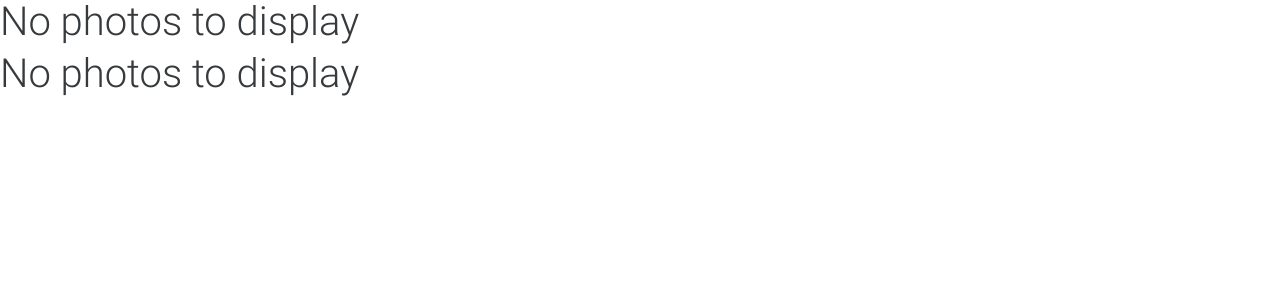
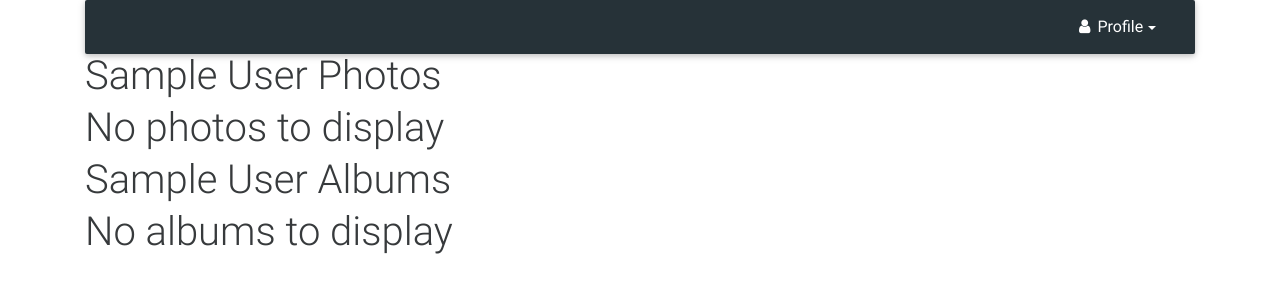
Before and after one commit to ilikesounds/django-imager, a Django app: page /images/library/ in a window 1280 px wide. Shown: the top 300 px of the page. Run offline with Django 3.2, Linux system fonts and the light colour scheme; the visitor is signed in with stand-in values (Sample User, id 1); data that the repository does not hold is empty; some libraries are stand-ins or nearby versions.

Commit message:
Resolves the library view and the nav bar for all templates

```diff
--- a/imagersite/imager_images/templates/imager_images/library.html
+++ b/imagersite/imager_images/templates/imager_images/library.html
@@ -1,14 +1,41 @@
 {% extends 'imagersite/base.html' %}
 {% load static %}
+
+{% block nav %}
+<div class="container">
+<nav class="navbar navbar-dark special-color-dark">
+  <button class="navbar-toggler hidden-sm-up" type="button" data-toggle="collapse" data-target="#collapseEx22"><i class="fa fa-bars"></i> </button>
+    <div class="container">
+      <div class="collapse navbar-toggleable-xs" id="collapseEx22">
+        <ul class="nav navbar-nav pull-right">
+          <li class="nav-item active">
+          </li>
+          <li class="nav-item dropdown">
+            <a class="nav-link dropdown-toggle waves-effect waves-dark" type="button" id="dropdownMenu1" data-toggle="dropdown" aria-haspopup="true" aria-expanded="false"><i class="fa fa-user"></i> Profile</a>
+            <div class="dropdown-menu dropdown-dark" aria-labelledby="dropdownMenu1" data-dropdown-in="fadeIn" data-dropdown-out="fadeOut">
+              {% if user %}
+              <a class="dropdown-item waves-effect waves-dark" href="/profile">Profile</a>
+              <a class="dropdown-item waves-effect waves-dark" href="{% url 'library_view' %}">Library</a>
+              <a class="dropdown-item waves-effect waves-dark" href="/logout">Logout</a>
+              {% endif %}
+            </div>
+          </li>
+        </ul>
+      </div>
+    </div>
+</nav>
+</div>
+{% endblock %}
+
 {% block photo %}
+<div class="container">
+  <h1>{{ full_name }} Photos</h1>
   <div class="row">
     <div class="col-md-12">
-        <div id="mdb-lightbox-ui"></div>
-        <div class="mdb-lightbox">
       {% if photos %}
         {% for photo in photos %}
           <figure class="col-md-4">
-                  <a href="{% url 'photos_detail' photo.pk %}" data-size="1600x1067">
+            <a href="{% url 'photos_detail' photo.pk %}">
               <img src="{{ photo.upload.url }}" class="img-fluid">
             </a>
           </figure>
@@ -22,31 +49,22 @@
 {% endblock %}
 
 {% block album %}
+<div class="container">
+    <h1>{{ full_name }} Albums</h1>
   <div class="row">
     <div class="col-md-12">
-        <div id="mdb-lightbox-ui"></div>
-        <div class="mdb-lightbox">
-          {% if album %}
-            {% for i in album %}
+      {% if albums %}
+        {% for album in albums %}
           <figure class="col-md-4">
-                  <a href="http://mdbootstrap.com/images/regular/nature/img%20(41).jpg" data-size="1600x1067">
-                      <img src="http://mdbootstrap.com/images/docs/lightbox-thumbs/img%20(41).jpg" class="img-fluid">
+            <a href="{% url 'album_detail' album.pk %}">
+              <img src="{{ album.cover_photo.upload.url }}" class="img-fluid">
             </a>
           </figure>
         {% endfor %}
         {% else %}
-            <h1>No photos to display</h1>
+          <h1>No albums to display</h1>
       {% endif %}
     </div>
   </div>
 </div>
 {% endblock %}
-
-{% block js %}
-<script>
-// MDB Lightbox Init
-$(function () {
-    $("#mdb-lightbox-ui").load("{% static '/mdb-addons/mdb-lightbox-ui.html' %}");
-});
-</script>
-{% endblock %}
--- a/imagersite/imager_images/views.py
+++ b/imagersite/imager_images/views.py
@@ -25,14 +25,9 @@ class UploadPhotoView(CreateView):
     form_class = PhotoUploadForm
     model = Photo
 
-    def get_form(self):
-        form = super(UploadPhotoView, self).get_form()
-        import pdb; pdb.set_trace()
-        return form
-
     def get_success_url(self):
         """Set redirection upon successful upload."""
-        url = reverse('library')
+        url = reverse('library_view')
         return url
 
     def form_valid(self, form):
--- a/imagersite/imager_profile/templates/imager_profile/profile.html
+++ b/imagersite/imager_profile/templates/imager_profile/profile.html
@@ -14,14 +14,14 @@
       <div class="collapse navbar-toggleable-xs" id="collapseEx22">
         <ul class="nav navbar-nav pull-right">
           <li class="nav-item active">
-            <a class="nav-link waves-effect waves-light" href="#"><i class="fa fa-group"></i>About Us</a>
           </li>
           {% if profile.username %}
           <li class="nav-item dropdown">
             <a class="nav-link dropdown-toggle waves-effect waves-dark" type="button" id="dropdownMenu1" data-toggle="dropdown" aria-haspopup="true" aria-expanded="false"><i class="fa fa-user"></i> Profile</a>
             <div class="dropdown-menu dropdown-dark" aria-labelledby="dropdownMenu1" data-dropdown-in="fadeIn" data-dropdown-out="fadeOut">
-              <a class="dropdown-item waves-effect waves-dark" href="#">Profile</a>
-              <a class="dropdown-item waves-effect waves-dark" href="#">Logout</a>
+              <a class="dropdown-item waves-effect waves-dark" href="/profile">Profile</a>
+              <a class="dropdown-item waves-effect waves-dark" href="{% url 'library_view' %}">Library</a>
+              <a class="dropdown-item waves-effect waves-dark" href="/logout">Logout</a>
             </div>
           </li>
           {% endif %}
--- a/imagersite/imager_profile/views.py
+++ b/imagersite/imager_profile/views.py
@@ -15,7 +15,6 @@ class ProfileView(TemplateView):
         This function overrides the included generic TemplateView function and
         provides a custom context
         """
-        import pdb; pdb.set_trace()
         context = super(ProfileView, self).get_context_data(**kwargs)
         context['profile'] = self.request.user
         context['full_name'] = self.request.user.get_full_name()
--- a/imagersite/templates/registration/login.html
+++ b/imagersite/templates/registration/login.html
@@ -15,9 +15,9 @@
           <li class="nav-item dropdown">
             <a class="nav-link dropdown-toggle waves-effect waves-dark" type="button" id="dropdownMenu1" data-toggle="dropdown" aria-haspopup="true" aria-expanded="false"><i class="fa fa-user"></i> Profile</a>
             <div class="dropdown-menu dropdown-dark" aria-labelledby="dropdownMenu1" data-dropdown-in="fadeIn" data-dropdown-out="fadeOut">
-              {% if user.username %}
-              <a class="dropdown-item waves-effect waves-dark" href="#">Profile</a>
-              <a class="dropdown-item waves-effect waves-dark" href="#">Logout</a>
+              {% if user %}
+              <a class="dropdown-item waves-effect waves-dark" href="/profile">Profile</a>
+              <a class="dropdown-item waves-effect waves-dark" href="/logout">Logout</a>
               {% endif %}
             </div>
           </li>
```
Also changed, not shown: imagersite/imager_images/templates/imager_images/album.html (+24 -2 lines). Lines whose indentation alone changed are shown as unchanged.
